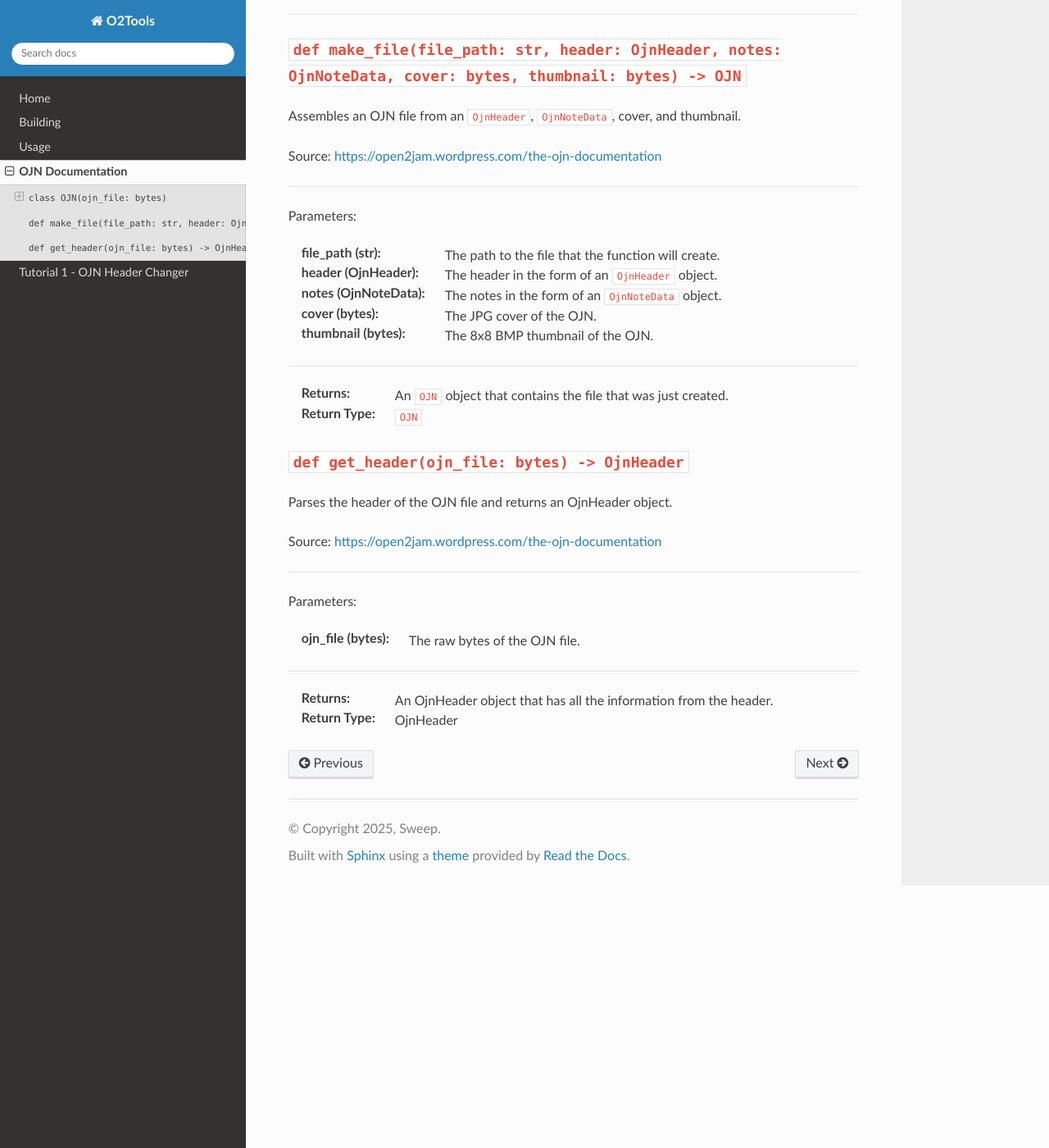
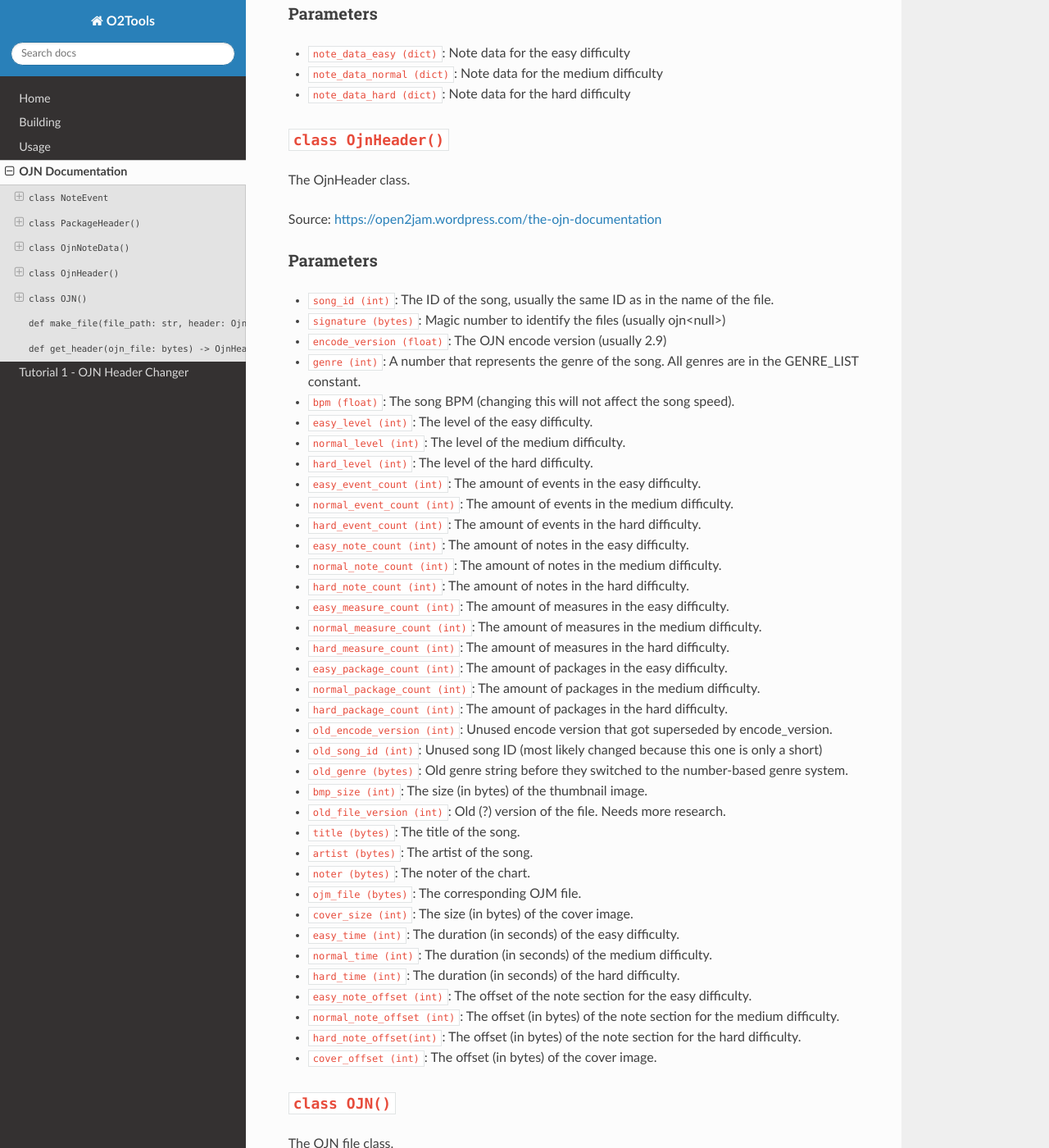
Before and after one commit to SweepSweep2/o2tools-docs, a Sphinx documentation site: the page built from docs/source/O2Tools/OJN.rst, in a window 1280 px wide and 1400 px high, scrolled down 1741 px. Shown: the whole window at 82% size. Built offline with Sphinx 7.4.7 and the Read the Docs theme 3.1.0, drawn with Linux system fonts in a browser that asks for light colours; some of the changed text lies outside the part shown.

Commit message:
Add files via upload

```diff
--- a/docs/source/O2Tools/OJN.rst
+++ b/docs/source/O2Tools/OJN.rst
@@ -1,14 +1,138 @@
 OJN Documentation
 ------------------------------
-
-``class OJN(ojn_file: bytes)``
-~~~~
 
 Useful tools for OJN files.
 
 Sources:
 
 * https://open2jam.wordpress.com/the-ojn-documentation
+
+``class NoteEvent``
+~~~~
+
+The NoteEvent class.
+
+Source: https://open2jam.wordpress.com/2010/10/05/the-notes-section
+
+Parameters
+^^^^
+
+* ``value (int)``: Padding/Reference to the sample on the OJM file.
+* ``volume (int)``: The volume to play the sample on. Goes from 1 to 15, and 0 is the max volume.
+* ``pan (int)``: The panning of the sample. 1 to 7 is left to center, 0 or 8 is center, 9 to 15 is center to right.
+* ``note_type (int)``:
+ * 0 = normal note,
+ * 2 = start of long note,
+ * 3 = end of long note,
+ * 4 = OGG sample trigger.
+
+``class PackageHeader()``
+~~~~
+
+The PackageHeader class.
+
+Source: https://open2jam.wordpress.com/2010/10/05/the-notes-section
+
+Parameters
+^^^^
+
+* ``measure (int)``: The measure in which the events inside this package will appear.
+* ``channel (int)``:
+ * 0 = measure fraction
+ * 1 = BPM change
+ * 2 = note on 1st lane
+ * 3 = note on 2nd lane
+ * 4 = note on 3rd lane
+ * 5 = note on 4th lane
+ * 6 = note on 5th lane
+ * 7 = note on 6th lane
+ * 8 = note on 7th lane
+ * 9 and onwards - autoplay sample
+* ``event_count (int)``: The number of events inside this package.
+
+``class OjnNoteData()``
+~~~~
+
+The OjnNoteData class.
+
+Source: https://open2jam.wordpress.com/2010/10/05/the-notes-section
+
+Layout:
+
+.. code-block:: python
+
+   {(measure, channel): [event_count, NoteEvent, NoteEvent, etc.]}
+
+Example:
+
+.. code-block:: python
+
+   {(3, 4): [4, NoteEvent(0, 0, 0, 0), NoteEvent(0, 0, 0, 0), NoteEvent(5, 0, 0, 2), NoteEvent(6, 0, 0, 3)]}
+
+Parameters
+^^^^
+
+* ``note_data_easy (dict)``: Note data for the easy difficulty
+* ``note_data_normal (dict)``: Note data for the medium difficulty
+* ``note_data_hard (dict)``: Note data for the hard difficulty
+
+
+``class OjnHeader()``
+~~~~
+
+The OjnHeader class.
+
+Source: https://open2jam.wordpress.com/the-ojn-documentation
+
+Parameters
+^^^^
+
+* ``song_id (int)``: The ID of the song, usually the same ID as in the name of the file.
+* ``signature (bytes)``: Magic number to identify the files (usually ojn<null>)
+* ``encode_version (float)``: The OJN encode version (usually 2.9)
+* ``genre (int)``: A number that represents the genre of the song. All genres are in the GENRE_LIST constant.
+* ``bpm (float)``: The song BPM (changing this will not affect the song speed).
+* ``easy_level (int)``: The level of the easy difficulty.
+* ``normal_level (int)``: The level of the medium difficulty.
+* ``hard_level (int)``: The level of the hard difficulty.
+* ``easy_event_count (int)``: The amount of events in the easy difficulty.
+* ``normal_event_count (int)``: The amount of events in the medium difficulty.
+* ``hard_event_count (int)``: The amount of events in the hard difficulty.
+* ``easy_note_count (int)``: The amount of notes in the easy difficulty.
+* ``normal_note_count (int)``: The amount of notes in the medium difficulty.
+* ``hard_note_count (int)``: The amount of notes in the hard difficulty.
+* ``easy_measure_count (int)``: The amount of measures in the easy difficulty.
+* ``normal_measure_count (int)``: The amount of measures in the medium difficulty.
+* ``hard_measure_count (int)``: The amount of measures in the hard difficulty.
+* ``easy_package_count (int)``: The amount of packages in the easy difficulty.
+* ``normal_package_count (int)``: The amount of packages in the medium difficulty.
+* ``hard_package_count (int)``: The amount of packages in the hard difficulty.
+* ``old_encode_version (int)``: Unused encode version that got superseded by encode_version.
+* ``old_song_id (int)``: Unused song ID (most likely changed because this one is only a short)
+* ``old_genre (bytes)``: Old genre string before they switched to the number-based genre system.
+* ``bmp_size (int)``: The size (in bytes) of the thumbnail image.
+* ``old_file_version (int)``: Old (?) version of the file. Needs more research.
+* ``title (bytes)``: The title of the song.
+* ``artist (bytes)``: The artist of the song.
+* ``noter (bytes)``: The noter of the chart.
+* ``ojm_file (bytes)``: The corresponding OJM file.
+* ``cover_size (int)``: The size (in bytes) of the cover image.
+* ``easy_time (int)``: The duration (in seconds) of the easy difficulty.
+* ``normal_time (int)``: The duration (in seconds) of the medium difficulty.
+* ``hard_time (int)``: The duration (in seconds) of the hard difficulty.
+* ``easy_note_offset (int)``: The offset of the note section for the easy difficulty.
+* ``normal_note_offset (int)``: The offset (in bytes) of the note section for the medium difficulty.
+* ``hard_note_offset(int)``: The offset (in bytes) of the note section for the hard difficulty.
+* ``cover_offset (int)``: The offset (in bytes) of the cover image.
+
+``class OJN()``
+~~~~
+
+The OJN file class.
+
+Parameters
+^^^^
+* ``ojn_file (bytes)``: Raw bytes of the OJN file.
 
 Attributes
 ^^^^
@@ -96,6 +220,8 @@
 :Returns: An ``OJN`` object that contains the file that was just created.
 :Return Type: ``OJN``
 
+----
+
 ``def get_header(ojn_file: bytes) -> OjnHeader``
 ~~~~
 
@@ -107,7 +233,7 @@
 
 Parameters:
 
-:ojn_file (bytes): The raw bytes of the OJN file.
+* ``ojn_file (bytes)``: The raw bytes of the OJN file.
 
 ----
 
```
Also changed, not shown: docs/source/O2Tools/OJM.rst (added, +119 -0 lines).
